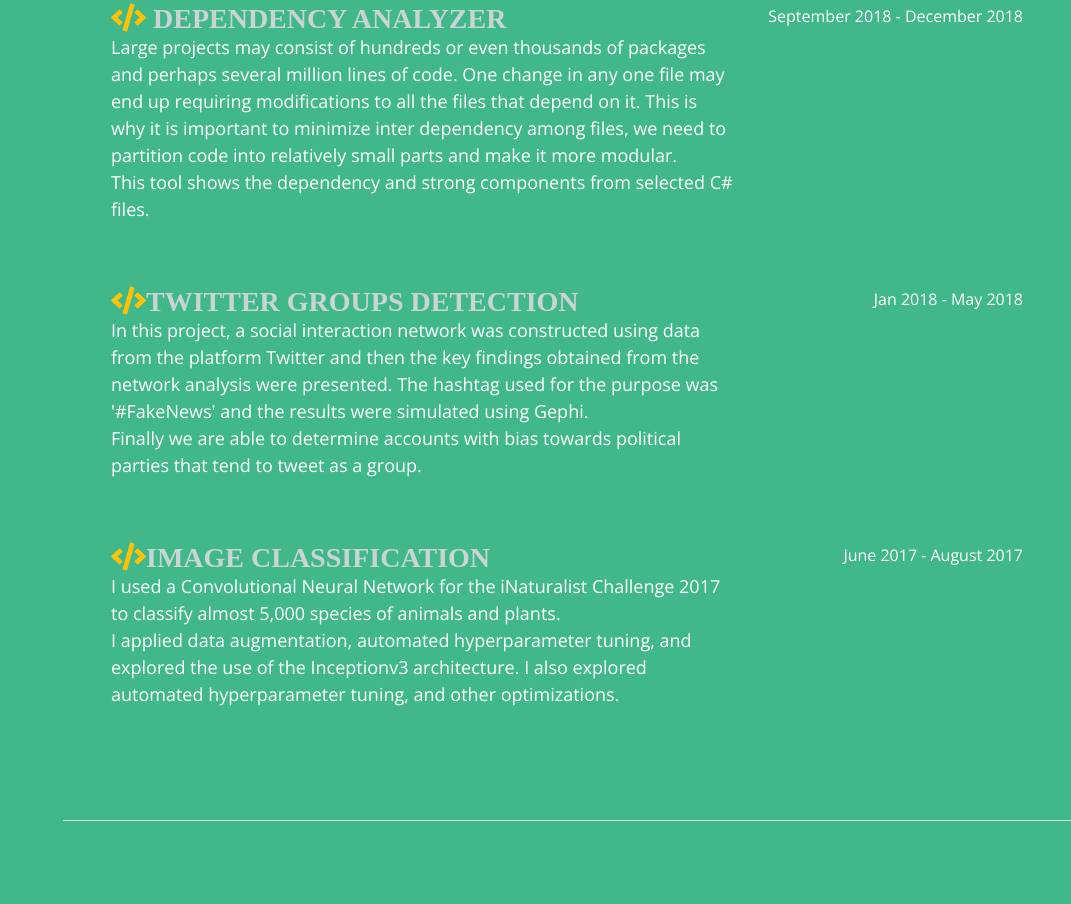
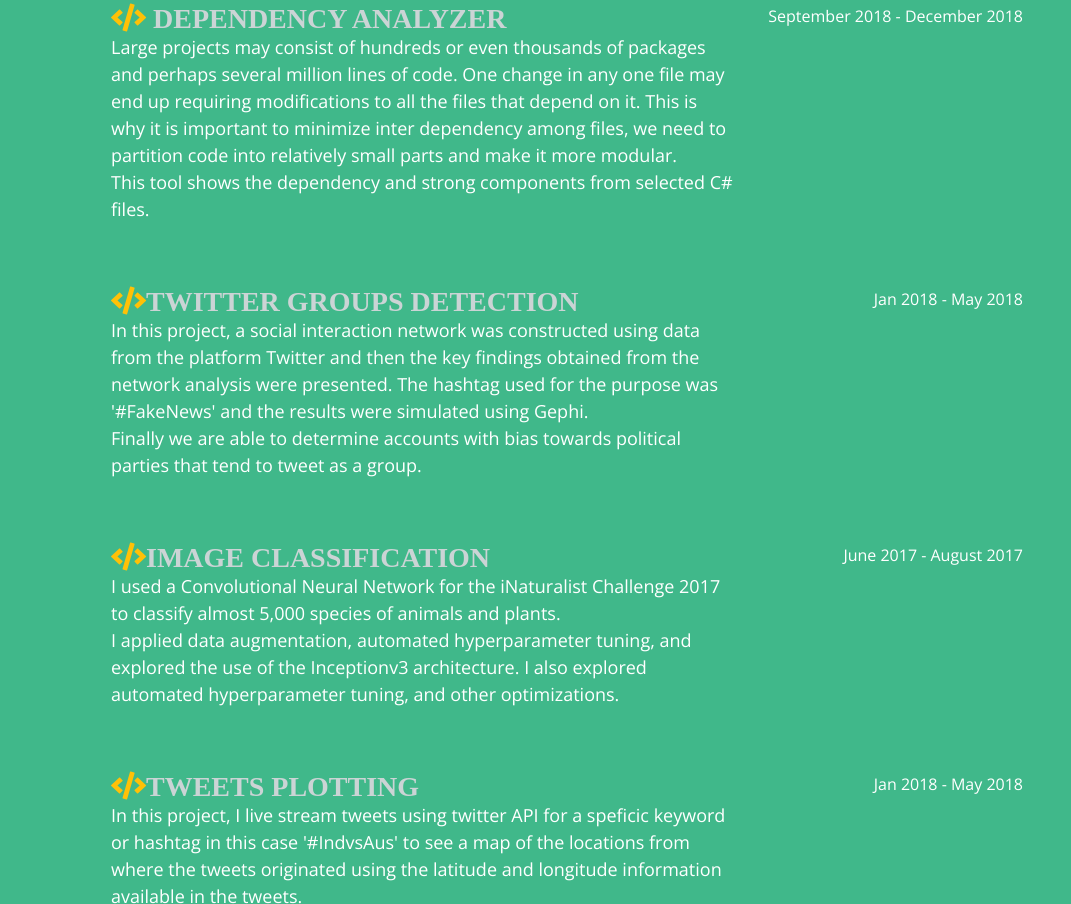
Before and after one commit to rick1314/rick1314.github.io, a plain HTML site: page index.html in a window 1280 px wide. Shown: the part 1896-2800 px from the top of the page, without its empty margins (209-1280 px from the left). Drawn offline with nearby package versions, Linux system fonts and the light colour scheme; a web font is replaced by a local one.

Commit message:
update with new project information

```diff
--- a/index.html
+++ b/index.html
@@ -83,7 +83,7 @@
           </div>
           <canvas id="textCanvas" height=26 width=140></canvas>
           <br>
-          <p class="mb-5"> Hello and Welcome to my website. My name is <strong> Debopriyo Bhattacharya. </strong>  I'm a graduate student at <a href="https://www.syr.edu"> Syracuse University </a> pursuing an MS in Computer Science. I have a penchant for <a href="https://news.ycombinator.com/" target="_blank">technology</a>, <a href="https://www.investopedia.com/" target="_blank">finance </a> and <a href="https://www.imdb.com/chart/top" target="_blank">movies. </a> </p>
+          <p class="mb-5"> Hello and Welcome to my website. My name is <strong> Debopriyo Bhattacharya. </strong>  I'm a graduate student at <a href="https://www.syr.edu"> Syracuse University </a> pursuing a MS in Computer Science. I have a penchant for <a href="https://news.ycombinator.com/" target="_blank">technology</a>, <a href="https://www.investopedia.com/" target="_blank">finance </a> and <a href="https://www.imdb.com/chart/top" target="_blank">movies. </a> </p>
 
           <p class ="mb-5"> Currently, I'm looking for a software development internship opportunity for the summer of 2019. I'm looking for an individual contributor role where I can take on on collaborative team leadership responsibilites, and gain experience with architecture and project management. Download my resume from <a href="./assets/resume.pdf">here</a>. You can reach me   <a class="js-scroll-trigger" href="#contact">here</a>. </p>
 
@@ -254,6 +254,18 @@
               </div>
             <div class="resume-date text-md-right">
               <span class="text-primary">June 2017 - August 2017 </span>
+            </div>
+          </div>
+
+          <div class="resume-item d-flex flex-column flex-md-row mb-5">
+            <div class="resume-content mr-auto">
+              <h3 class="mb-0 fas fa-code text-warning"><a href="https://github.com/rick1314/TweetPlotting">Tweets Plotting</a></h3>
+              <p> In this project, I live stream tweets using twitter API for a speficic keyword or hashtag in this case '#IndvsAus' to see a map of the locations from where the tweets originated using the latitude and longitude information available in the tweets.
+              <br />
+              I have used cartopy and tweepy python libraries for the plotting and getting the tweets respectively.</p>
+            </div>
+            <div class="resume-date text-md-right">
+              <span class="text-primary">Jan 2018 - May 2018 </span>
             </div>
           </div>
 
```
Also changed, not shown: img/Duke.jpg (deleted), img/screenshot.png (added).
